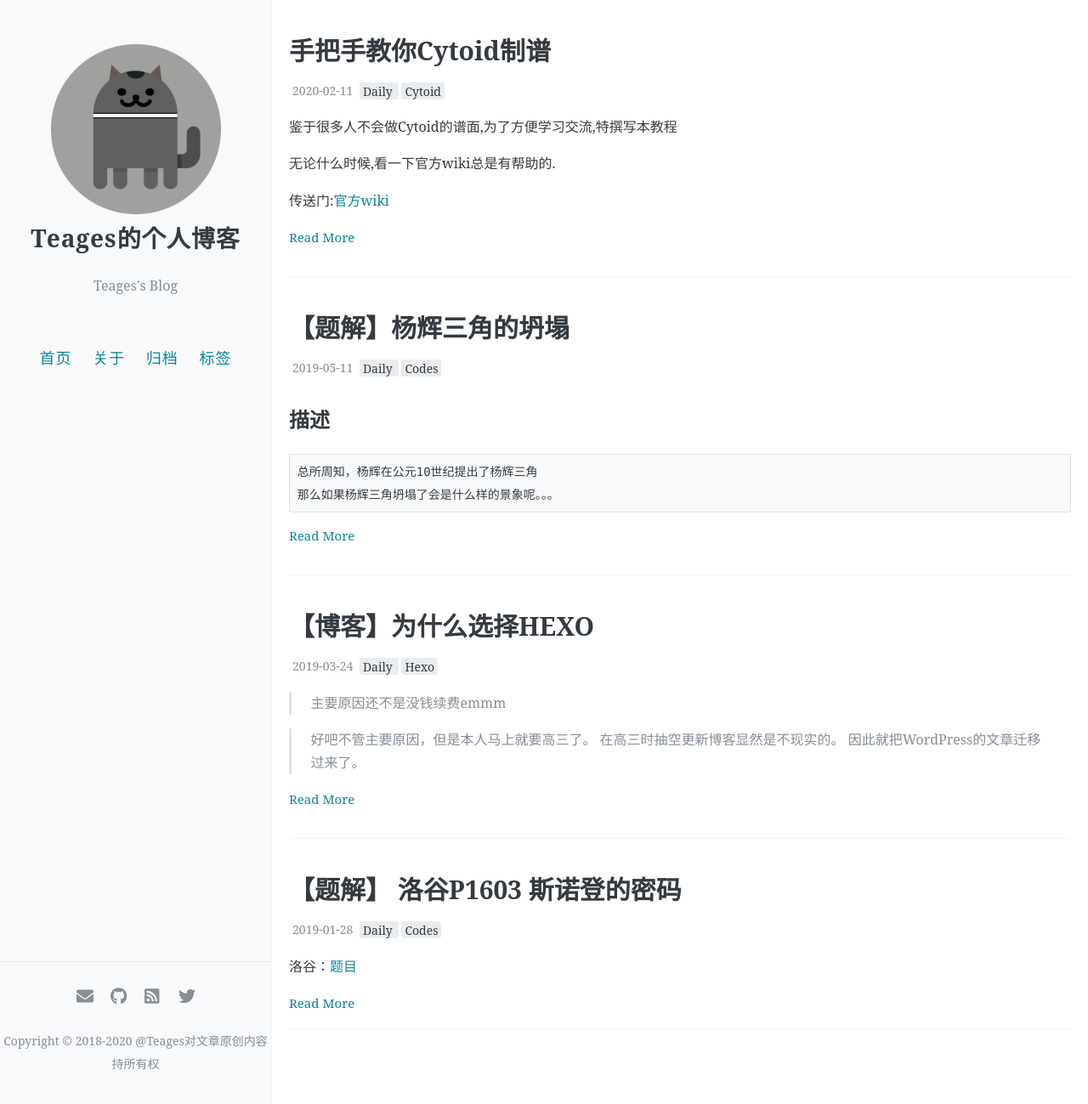
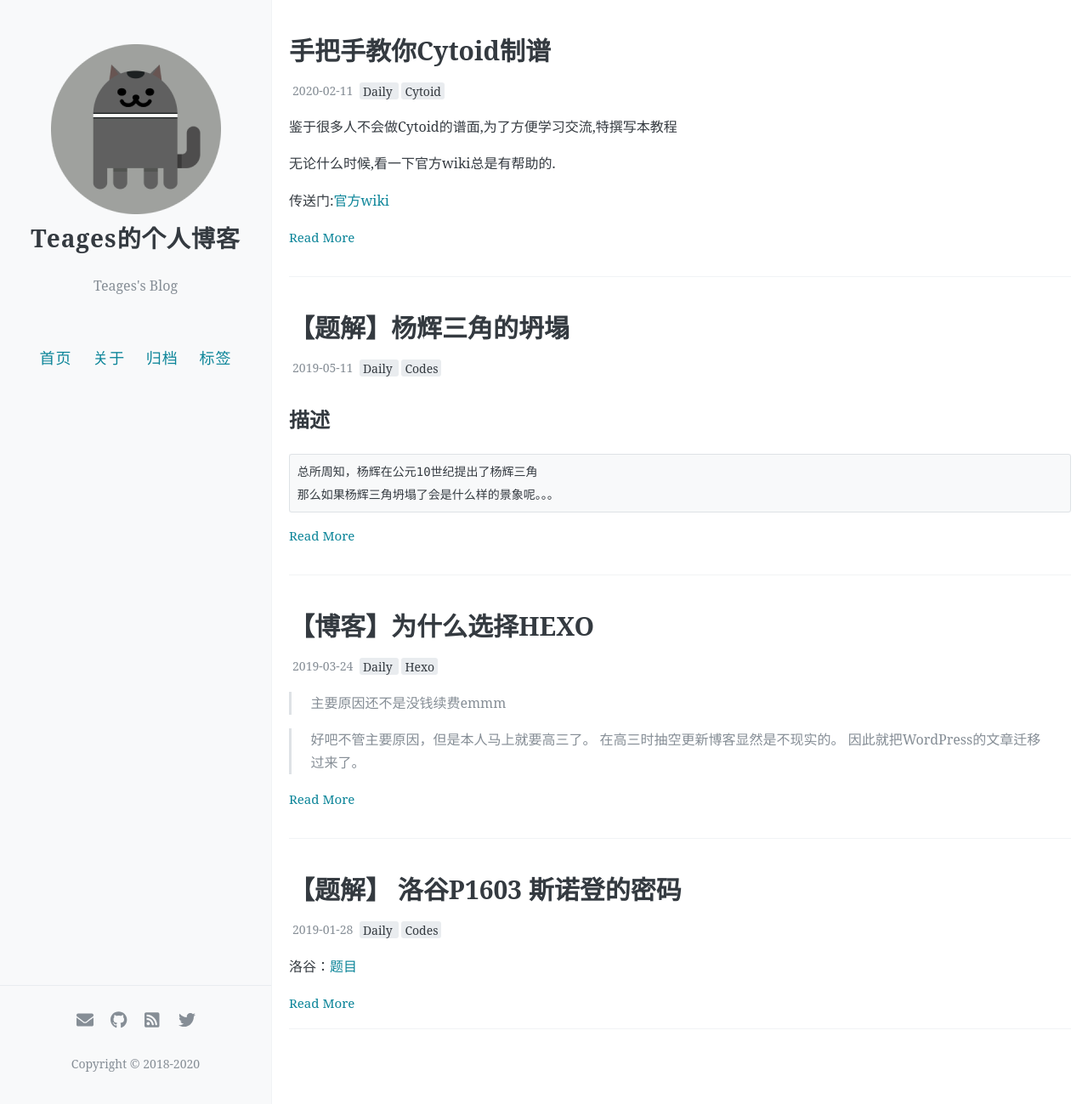
Before and after one commit to Teages/teages.github.io, a Jekyll site: the page built from index.html, in a window 1280 px wide and 1299 px high. Shown: the whole window at 85% size. Built offline with Jekyll 4.4.1, drawn with Linux system fonts in a browser that asks for light colours; the list of posts is cut into pages by our own code; comment, search, counter and statistics services are not loaded.

Commit message:
Update _config.yml

```diff
--- a/_config.yml
+++ b/_config.yml
@@ -56,7 +56,7 @@
   youtube: # channel/<your_long_string> or user/<user-name>
 
 # 站点页脚的文字
-footer-text: Copyright © 2018-2020 @Teages对文章原创内容持所有权
+footer-text: Copyright © 2018-2020
 
 # 评论，注意，请不要同时添加多种不同的评论区
 
```
